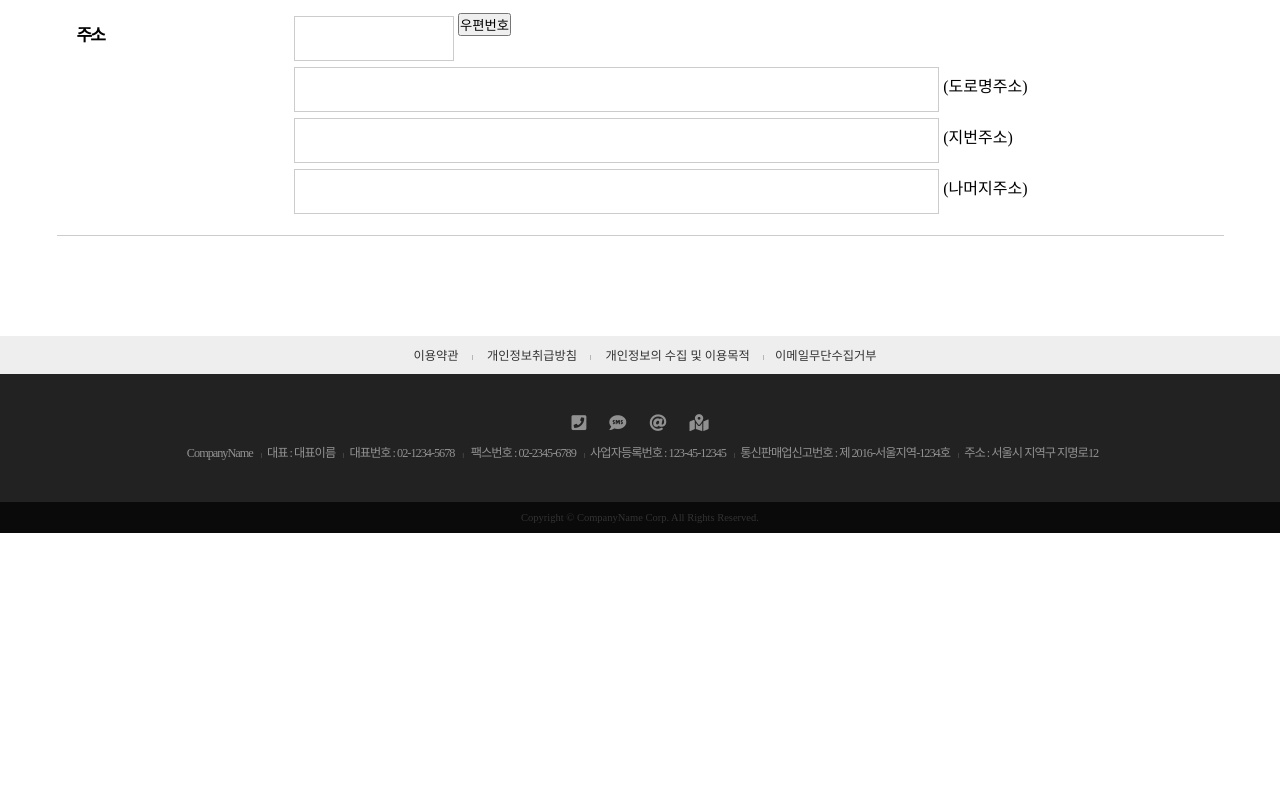
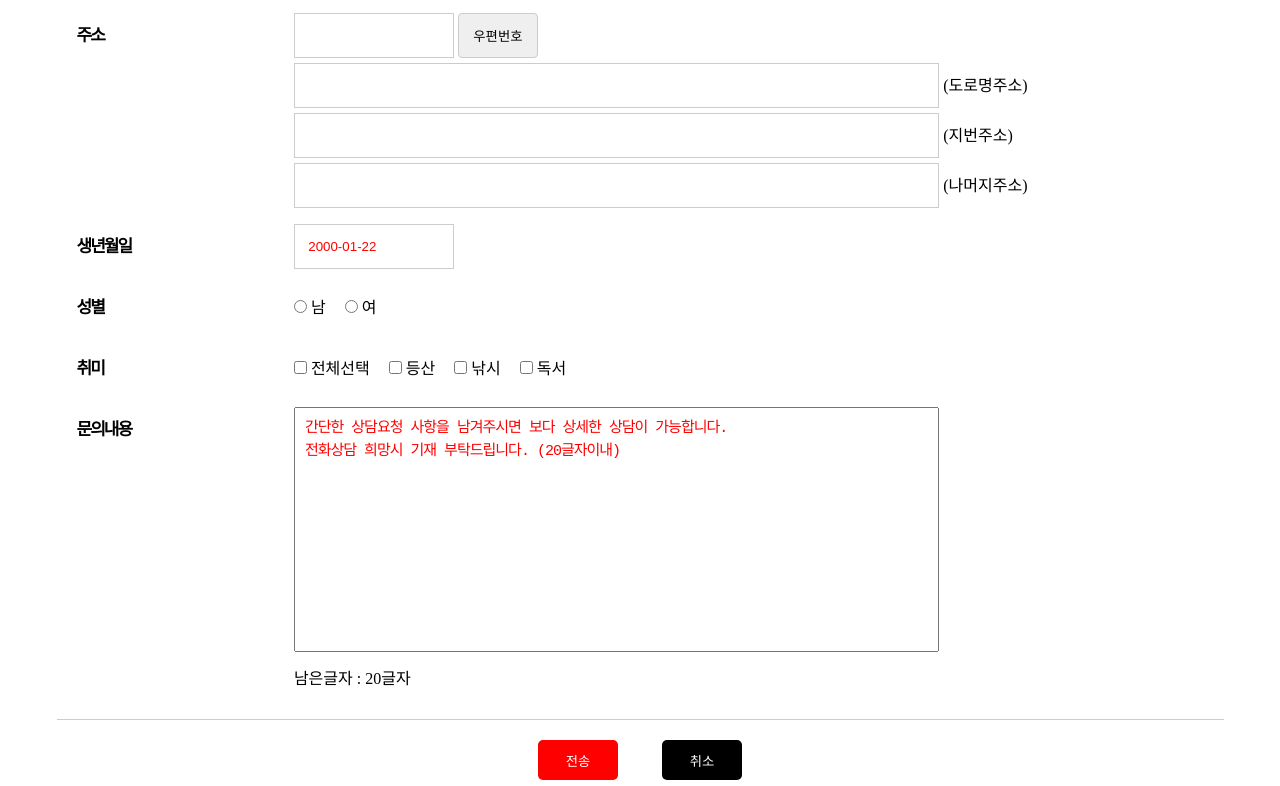
Before and after one commit to alswo515/kinder, a plain HTML site: page join.html in a window 1280 px wide. Shown: the part 634-1420 px from the top of the page. Before the commit the page ends 1167 px from the top, so only its background shows below. Drawn offline with Linux system fonts and the light colour scheme.

Commit message:
로그인페이지 제출 취소버튼까지완성

```diff
--- a/css/join.css
+++ b/css/join.css
@@ -11,6 +11,10 @@
     padding-bottom: 30px;
     text-align: center;
     font-size: 30px;
+}
+
+::placeholder{
+    color: #f00;
 }
 
 .join_form .info_pilsoo {
@@ -65,6 +69,7 @@
 }
 
 .join_form .info_content select,
+.join_form .info_content input[type=date],
 .join_form .info_content input[type=text],
 .join_form .info_content input[type=password] {
     height: 45px;
@@ -76,14 +81,65 @@
 .join_form .info_content span {
     line-height: 45px;
 }
+
+.join_form .info_content button {
+    height: 45px;
+    width: 80px;
+    border: 1px solid #ccc;
+    border-radius: 4px;
+}
+
+.join_form .info_content button:hover {
+    cursor:pointer;
+    /* 커서모양바꾸는 css속성 */
+    background: #ddd;
+}
+
+.join_form .gender_area label,
+.join_form .hobby_area label{
+    line-height: 45px;
+    padding: 0 15px 0 0;
+}
+
+.join_form .info_content textarea{
+    width: 70%;
+    height: 245px;
+    font-size: 15px;
+    letter-spacing: -1px;
+    color: #444;
+    padding: 10px;
+    line-height: 1.5;
+    resize: none;
+    /* 텍스트에어리어는 사용자가 마음대로 크기를 조절할수있기 때문에 resize속성을 넣어서 못하게 할수있다  */
+}
+
+.join_form .btn{
+    margin-top: 20px;
+    text-align: center;
+}
+.join_form .btn input{
+    width: 80px;
+    height: 40px;
+    background: #000;
+    color: #fff;
+    border:none;
+    border-radius:5px;
+    margin: 0 20px;
+}
+
+.join_form .btn input[type=submit]{
+    background: red;
+}
+.join_form .btn input[type=reset]{
+
+}
+
+
 .join_form .w70p{
     width: 70%;
 }
-
-
-
-.join_form .mtb3 {
-    margin: 3px 0;
+.join_form .mb3 {
+    margin-bottom:5px;
 }
 
 
--- a/join.html
+++ b/join.html
@@ -245,24 +245,81 @@
                                 주소
                             </label>
                             <div class="info_content">
-                                <input type="text" id="addr_lbl" class="w160 mtb3">
+                                <input type="text" id="addr_lbl" class="w160 mb3">
                                 <button type="button">
                                     우편번호
                                 </button>
                                 <br>
-                                <input type="text" id="addr1" class="w70p mtb3"> <span>(도로명주소)</spa>
+                                <input type="text" id="addr1" class="w70p mb3"> <span>(도로명주소)</spa>
                                 <br>
                                 <input type="text" id="addr2"
-                                class="w70p mtb3"> (지번주소)
+                                class="w70p mb3"> <span>(지번주소)</span>
                                 <br>
                                 <input type="text" id="addr3"
-                                class="w70p mtb3"> (나머지주소)
-
-
-
+                                class="w70p mtb30 "> <span>(나머지주소)</span>
+                            </div>
+                        </li>
+                        <li>
+                            <label for="birthday" class="tit_lbl">
+                                생년월일
+                            </label>
+                            <div class="info_content">
+                                <input type="text" id="birthday" class="w160"
+                                placeholder="2000-01-22">
+                            </div>
+                        </li>
+                        <li>
+                            <label class="tit_lbl ">
+                                성별
+                            </label>
+                            <div class="info_content gender_area">
+                                <input type="radio"
+                                value="남" name="gender" id="male">
+                                <label for="male" > 남</label>
+                                <input type="radio"
+                                value="여"
+                                 name="gender" id="female">
+                                <label for="female"> 여</label>
+                            </div>
+                        </li>
+                        <li>
+                            <label class="tit_lbl ">
+                                취미
+                            </label>
+                            <div class="info_content hobby_area">
+                                <input type="checkbox" id="all">
+                                <label for="all">
+                                    전체선택
+                                </label>
+                                <input type="checkbox" name="hobby1" value="등산"
+                                id="hobby1">
+                                <label for="hobby1">등산</label>
+                                <input type="checkbox" name="hobby2" value="등산"
+                                id="hobby2">
+                                <label for="hobby2">낚시</label>
+                                <input type="checkbox" name="hobby3" value="독서"
+                                id="hobby3">
+                                <label for="hobby3">독서</label>
+                            </div>
+                        </li>
+                        <li>
+                            <label for="query" class="tit_lbl ">
+                                문의내용
+                            </label>
+                            <div class="info_content">
+                              <textarea name="query" id="query" placeholder="간단한 상담요청 사항을 남겨주시면 보다 상세한 상담이 가능합니다.
+전화상담 희망시 기재 부탁드립니다. (20글자이내)
+            " maxlength="20"></textarea>
+                                <p>
+                                    남은글자 : <span>20</span>글자
+                                </p>
                             </div>
                         </li>
                     </ul>
+                    <div class="btn">
+                        <input type="submit" value="전송">
+                        <input type="reset" value="취소">
+                    </div>
                 </fieldset>
 
             </form>
```
